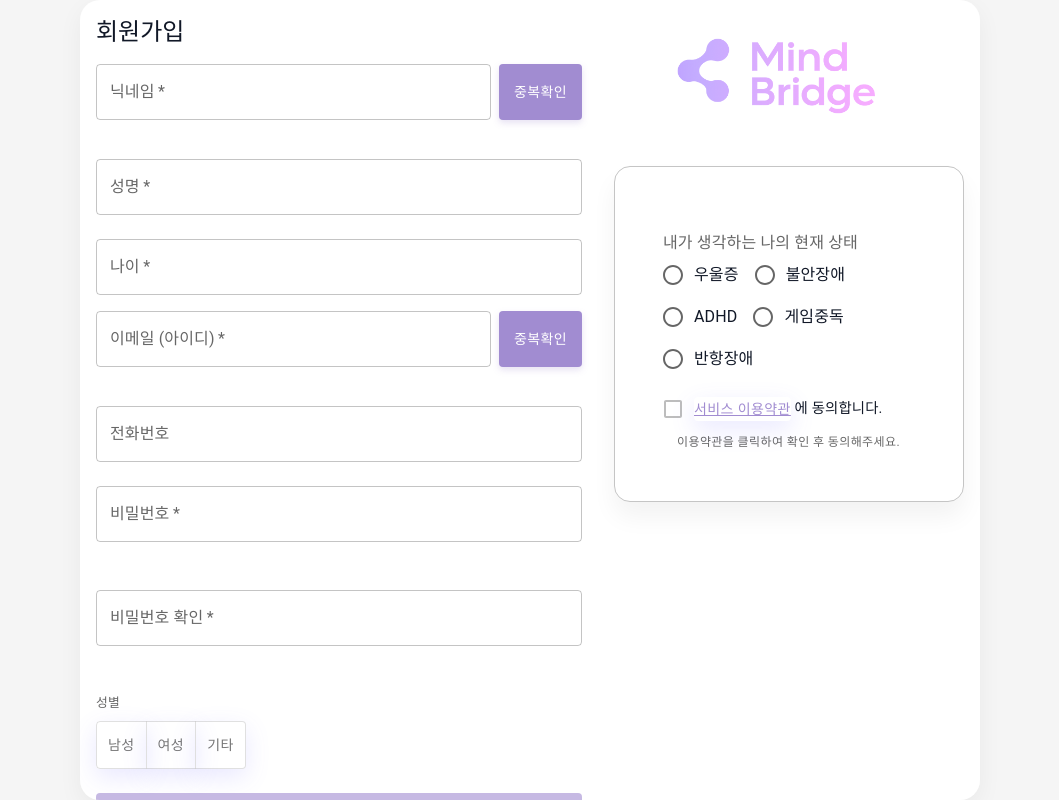
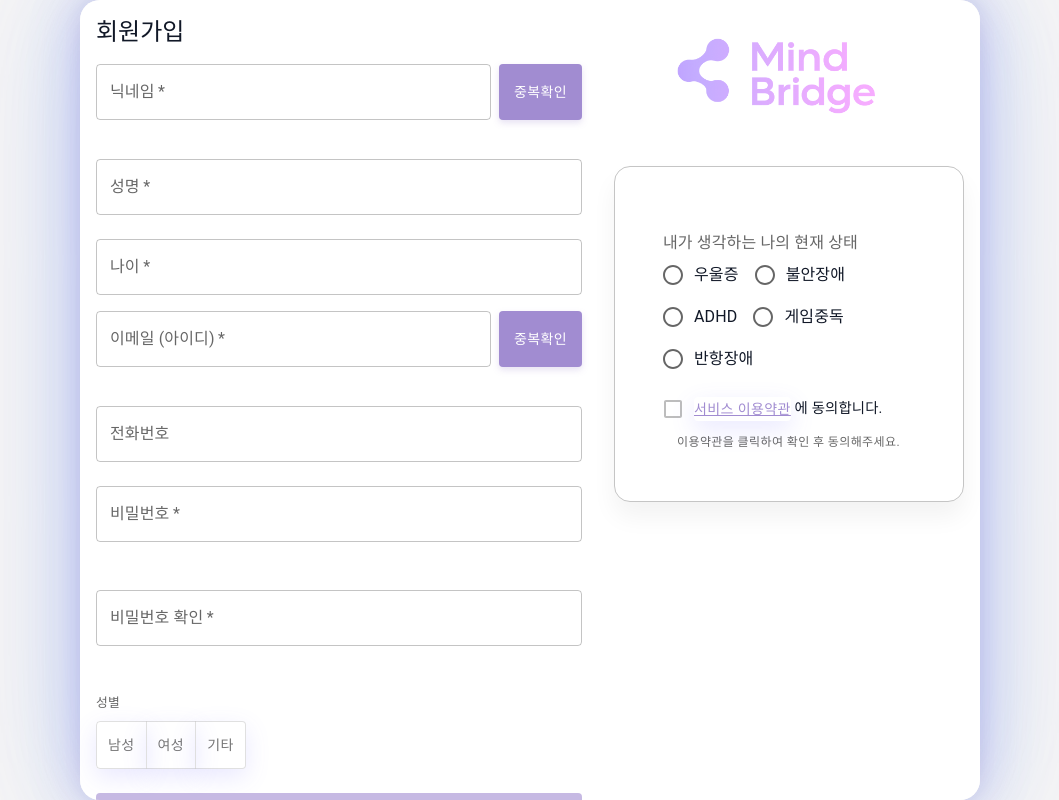
Before and after one commit to nn98/Mind_bridge, a React (Create React App) app: page /signup in a window 1280 px wide. Shown: the whole page, without its empty margins (110-1169 px from the left). Built offline with nearby package versions, Linux system fonts and the light colour scheme; no server answers.

Commit message:
Design:로그인 레이아웃 그라데이션 추가

```diff
--- a/src/css/Admin.css
+++ b/src/css/Admin.css
@@ -123,7 +123,7 @@ body {
 .table-scroll {
     /* 기존: max-height → 내용 적으면 줄어듦
        수정: height로 박스 고정(반응형) */
-    height: 45%;  /* 🔧 핵심: 고정/반응형 높이 */
+    height: 43.4%;  /* 🔧 핵심: 고정/반응형 높이 */
     flex: 1;
     overflow-y: auto;       /* 세로 스크롤 */
     overflow-x: auto;       /* 가로 스크롤 필요시 */
--- a/src/css/login.css
+++ b/src/css/login.css
@@ -6,7 +6,11 @@
     padding: 2.5rem;
     background: #ffffff;
     border-radius: 16px;
-    box-shadow: 0 6px 20px rgba(0, 0, 0, 0.06);
+    box-shadow:
+            0 0 20px rgba(0, 0, 0, 0.05),
+                    0 0 50px rgba(139, 92, 246, 0.3),
+                    0 0 90px rgba(34, 211, 238, 0.20),
+                    0 0 140px rgba(139, 92, 246, 0.18);
     max-width: 400px;
     width: 100%;
     text-align: center;
@@ -22,7 +26,11 @@
     padding: 16px;
     background: #ffffff;
     border-radius: 20px;
-    box-shadow: 0 8px 24px rgba(0, 0, 0, 0.05);
+    box-shadow:
+                0 0 20px rgba(0, 0, 0, 0.05),
+                        0 0 50px rgba(139, 92, 246, 0.3),
+                        0 0 90px rgba(34, 211, 238, 0.20),
+                        0 0 140px rgba(139, 92, 246, 0.18);
 
     /* 추가된 코드 */
     max-height: 100%; /* 화면 높이의 80%로 최대 높이를 제한 */
```
